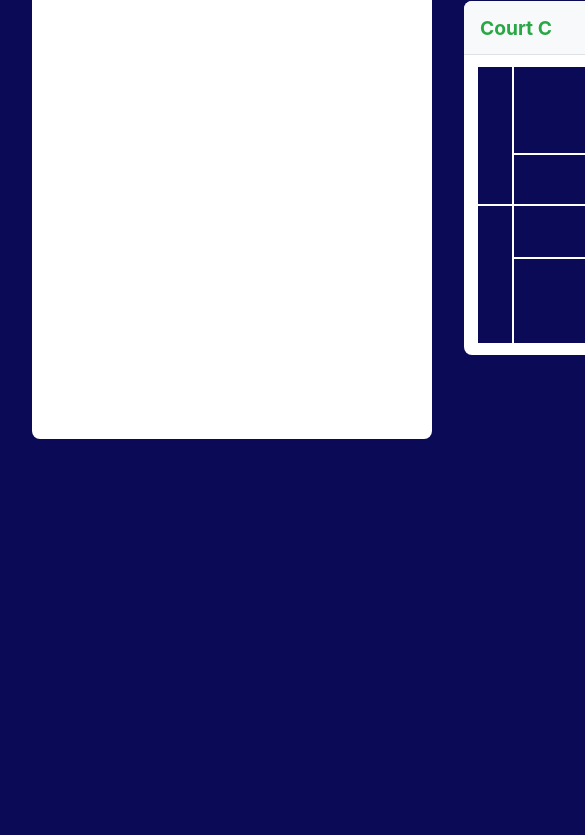
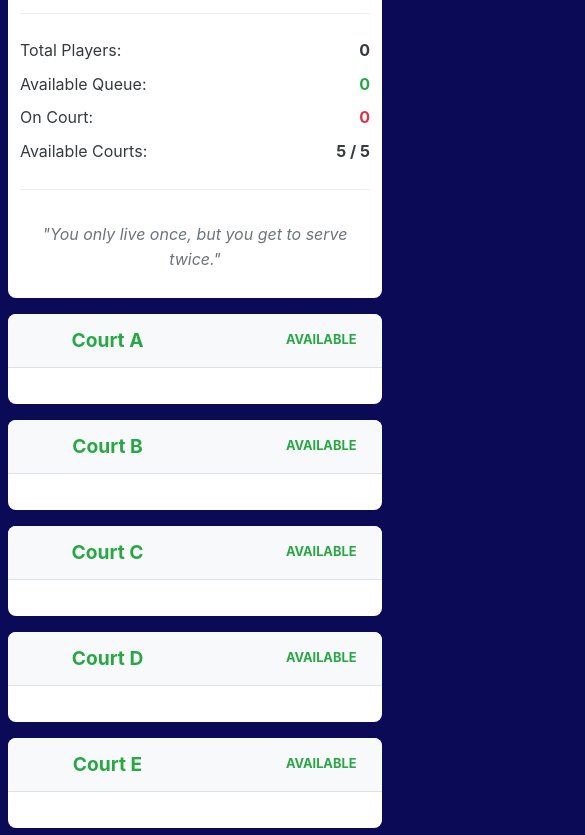
Before and after one commit to Duppie03/tennis-social-app, a website: page public/index.html in a window 390 px wide. Shown: the part 637-1472 px from the top of the page, 585 px wide, since content can reach past the window. Before the commit the page ends 1108 px from the top, so only its background shows below. Drawn offline with Linux system fonts and the light colour scheme.

Commit message:
Display size and card updates

```diff
--- a/public/script.js
+++ b/public/script.js
@@ -220,15 +220,24 @@ document.addEventListener('DOMContentLoaded', () => {
 
     // --- DYNAMIC HEIGHT FUNCTION ---
     function setPlayerListHeight() {
-        const referenceCard = courtGrid.querySelector('.court-card, .summary-card');
-        if (!referenceCard) {
+        const courtGridEl = document.getElementById('court-grid');
+        const referenceCard = courtGridEl.querySelector('.court-card, .summary-card');
+        const courtGridStyles = window.getComputedStyle(courtGridEl);
+        // Determine the number of columns currently being used by the grid.
+        const courtColumnCount = courtGridStyles.gridTemplateColumns.split(' ').length;
+
+        // If no reference card is found, or if the layout is stacked (1 column or fewer than 2),
+        // set height to auto and exit.
+        if (!referenceCard || courtColumnCount < 2) {
             availablePlayersSection.style.height = 'auto';
             return;
         }
-        const courtGridStyles = window.getComputedStyle(courtGrid);
-        const cardHeight = referenceCard.offsetHeight;
-        const gridGap = parseFloat(courtGridStyles.gap);
-        const totalHeight = (cardHeight * 2) + gridGap;
+
+        // Measure the actual height of the court grid container.
+        // This accurately captures the total space of all cards + gaps now that CSS forces equal rows.
+        const totalHeight = courtGridEl.offsetHeight;
+
+        // Set the available players section height to match.
         availablePlayersSection.style.height = `${totalHeight}px`;
     }
 
@@ -2383,7 +2392,7 @@ document.addEventListener('DOMContentLoaded', () => {
     historyToggleViewBtn.addEventListener("click",()=>{state.historyViewMode="games"===state.historyViewMode?"stats":"games";renderHistory();saveState()});
     checkInBtn.addEventListener("click",()=>{populateCheckInModal(),checkInModal.classList.remove("hidden")});
     checkInCancelBtn.addEventListener("click",()=>checkInModal.classList.add("hidden"));
-    checkInList.addEventListener("click",e=>{if(e.target.classList.contains("add")){const playerName=e.target.dataset.player;const player = getPlayerByName(playerName); checkInModal.classList.add("hidden"); cancelConfirmModal.querySelector("h3").textContent="Confirm Check In",cancelConfirmModal.querySelector("p").textContent=`Are you sure you want to check in ${playerName.split(' ')[0]} (${player.gender})?`,modalBtnYesConfirm.textContent="Yes, Check In",cancelConfirmModal.dataset.mode="checkInPlayer",cancelConfirmModal.dataset.player=playerName,cancelConfirmModal.classList.remove("hidden")}});
+    checkInList.addEventListener("click",e=>{if(e.target.classList.contains("add")){const playerName=e.target.dataset.player;const player = getPlayerByName(playerName); checkInModal.classList.add("hidden"); cancelConfirmModal.querySelector("h3").textContent="Confirm Check In",cancelConfirmModal.querySelector("p").textContent=`Are you sure you want to check in ${playerName.split(' ')[0]} (${player.gender})?`,modalBtnYesConfirm.textContent="Yes, Check In",cancelConfirmModal.dataset.mode="checkInPlayer",cancelConfirmModal.classList.remove("hidden")}});
     checkOutBtn.addEventListener("click",()=>{populateCheckOutModal(),checkOutModal.classList.remove("hidden")});
     checkOutCloseBtn.addEventListener("click",()=>checkOutModal.classList.add("hidden"));
     checkOutList.addEventListener("click",e=>{if(e.target.classList.contains("remove")){const playerName=e.target.dataset.player;const player = getPlayerByName(playerName); checkOutModal.classList.add("hidden"); cancelConfirmModal.querySelector("h3").textContent="Confirm Check Out",cancelConfirmModal.querySelector("p").textContent=`Are you sure you want to check out ${playerName.split(' ')[0]} (${player.gender})?`,modalBtnYesConfirm.textContent="Yes, Check Out",cancelConfirmModal.dataset.mode="checkOutPlayer",cancelConfirmModal.dataset.player=playerName,cancelConfirmModal.classList.remove("hidden")}});
--- a/public/style.css
+++ b/public/style.css
@@ -164,14 +164,16 @@ header h1 { margin: 0; font-size: 1.5rem; font-weight: 500; }
     color: var(--dark-text);
     display: flex;
     flex-direction: column;
-    min-height: 400px;
+    min-height: auto; /* FIX: Allow height to be set by content or grid */
     box-sizing: border-box;
+    height: 100%; /* FIX: Ensure it takes the full grid cell height */
 }
 .summary-card .card-body {
     padding: 1rem;
     display: flex;
     flex-direction: column;
     flex: 1;
+    justify-content: space-between; /* FIX: Added for consistent quote positioning */
 }
 
 /* Updated settings button styles to also apply to the new notify button */
@@ -261,6 +263,10 @@ header h1 { margin: 0; font-size: 1.5rem; font-weight: 500; }
 .court-grid {
     display: grid;
     grid-template-columns: repeat(3, 1fr);
+    /* FIX: Explicitly set 2 rows to take equal height (1fr)
+       This forces the second row to match the taller first row. */
+    grid-template-rows: 1fr 1fr;
+    align-items: stretch; /* Ensure all items stretch to fill the full height of the row */
     gap: var(--gap);
     justify-content: center;
 }
@@ -273,7 +279,8 @@ header h1 { margin: 0; font-size: 1.5rem; font-weight: 500; }
     display: flex;
     flex-direction: column;
     transition: all 0.2s ease-in-out;
-    min-width: 300px;
+    min-width: 0; /* FIX: Ensure it shrinks correctly in flex/grid containers */
+    height: 100%; /* FIX: Ensure the court card takes the full grid cell height */
 }
 
 .card-header {
@@ -321,8 +328,8 @@ header h1 { margin: 0; font-size: 1.5rem; font-weight: 500; }
 .card-header.header-status-game_pending .status-tag {
     color: var(--inactive-color);
 }
-.card-header.header-status-in_progress h3,
-.card-header.header-status-in_progress .status-tag {
+.court-card.status-in_progress h3,
+.card-header.status-in_progress .status-tag {
     color: var(--cancel-color);
 }
 
@@ -343,6 +350,7 @@ header h1 { margin: 0; font-size: 1.5rem; font-weight: 500; }
     display: flex;
     flex-direction: column;
     position: relative;
+    justify-content: space-between; /* FIX: Added to anchor court/buttons */
 }
 
 .confirmation-overlay,
@@ -415,12 +423,14 @@ header h1 { margin: 0; font-size: 1.5rem; font-weight: 500; }
     background-color: var(--court-background);
     box-sizing: border-box;
     width: 100%;
-    aspect-ratio: 1;
+    /* aspect-ratio: 1; */ /* FIX: Removed to allow vertical stretching */
+    flex-grow: 1; /* FIX: Consume all available vertical space */
     border-left: 2px solid var(--court-line-color);
     border-right: 2px solid var(--court-line-color);
     display: grid;
     grid-template-columns: 1fr 1fr;
     grid-template-rows: 1fr 1fr;
+    margin-bottom: 0.75rem; /* FIX: Added space above the game action/end game buttons */
 }
 
 .court-inner::before {
@@ -1728,3 +1738,91 @@ input:checked + .slider:before {
 #manage-court-players-modal .modal-actions .action-btn.hidden {
     display: none;
 }
+
+
+/* =================================
+    Responsive Adjustments
+    ================================= */
+@media (max-width: 900px) {
+    /* Reduce padding on header and main container for smaller screens */
+    header {
+        padding: 1rem 1rem;
+    }
+
+    .container {
+        padding: 1rem 1rem 1.5rem 1rem;
+    }
+
+    /* Stack the content columns */
+    .content-columns {
+        flex-direction: column;
+        gap: 1.5rem; /* Slightly reduce gap when stacked */
+    }
+
+    /* Allow player column to take full width */
+    .player-column {
+        flex: 1 1 100%;
+        max-width: 100%; /* Ensure it respects 100% width */
+    }
+
+    /* Ensure available players list scrolls within the max width */
+    #availablePlayersSection {
+        max-width: 100%;
+    }
+
+    /* Set court grid to 2 columns for better use of space */
+    .court-grid {
+        grid-template-columns: repeat(2, 1fr);
+        gap: 1rem;
+        /* Revert to automatic rows in stacked view */
+        grid-template-rows: auto;
+    }
+
+    /* Ensure summary card width on mobile */
+    .summary-card {
+        min-height: auto; /* Allow height to collapse when on top */
+    }
+
+    /* Reduce card padding slightly */
+    .court-card .card-body,
+    .summary-card .card-body {
+        padding: 0.75rem;
+    }
+
+    /* Center text in card headers when space is tight */
+    .card-header > h3 {
+        text-align: center;
+    }
+
+    /* Center the history details on narrow screens since 3 columns is too wide */
+    .history-details {
+        grid-template-columns: 1fr 1fr; /* Two columns for game/duration and score */
+        gap: 0.5rem;
+    }
+    .history-details .game-time-cell {
+        grid-column: 1 / 3; /* Time spans full width on its own row */
+        text-align: left;
+    }
+    .history-details .score-cell {
+        text-align: left;
+    }
+    .history-teams {
+        padding-top: 0.5rem;
+    }
+}
+
+/* For very narrow phones in portrait (e.g., < 500px) */
+@media (max-width: 500px) {
+    .court-grid {
+        grid-template-columns: 1fr; /* Single column court view */
+    }
+    /* Smaller padding */
+    header, .container {
+        padding-left: 0.5rem;
+        padding-right: 0.5rem;
+    }
+    .container {
+        padding-top: 0.5rem;
+        padding-bottom: 1rem;
+    }
+}
```
